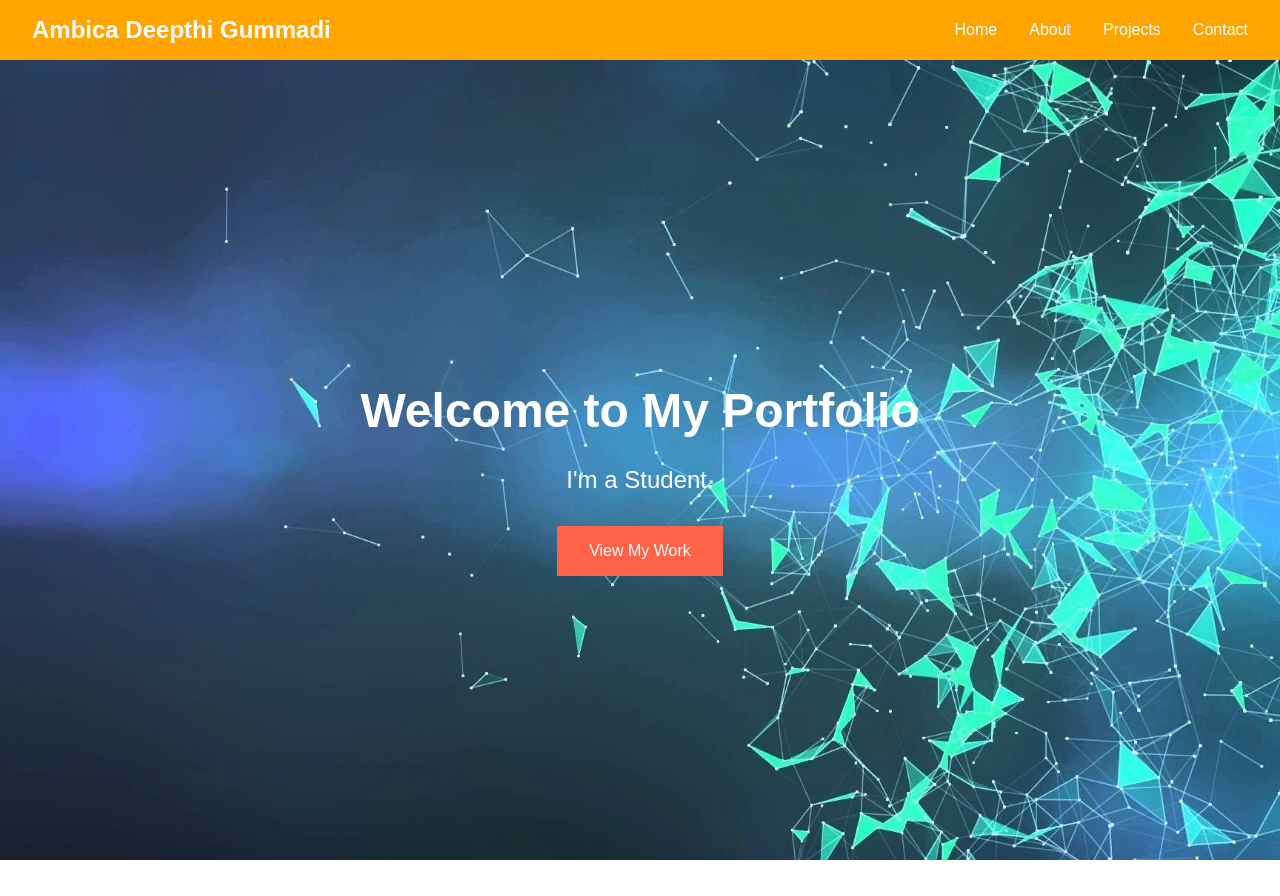
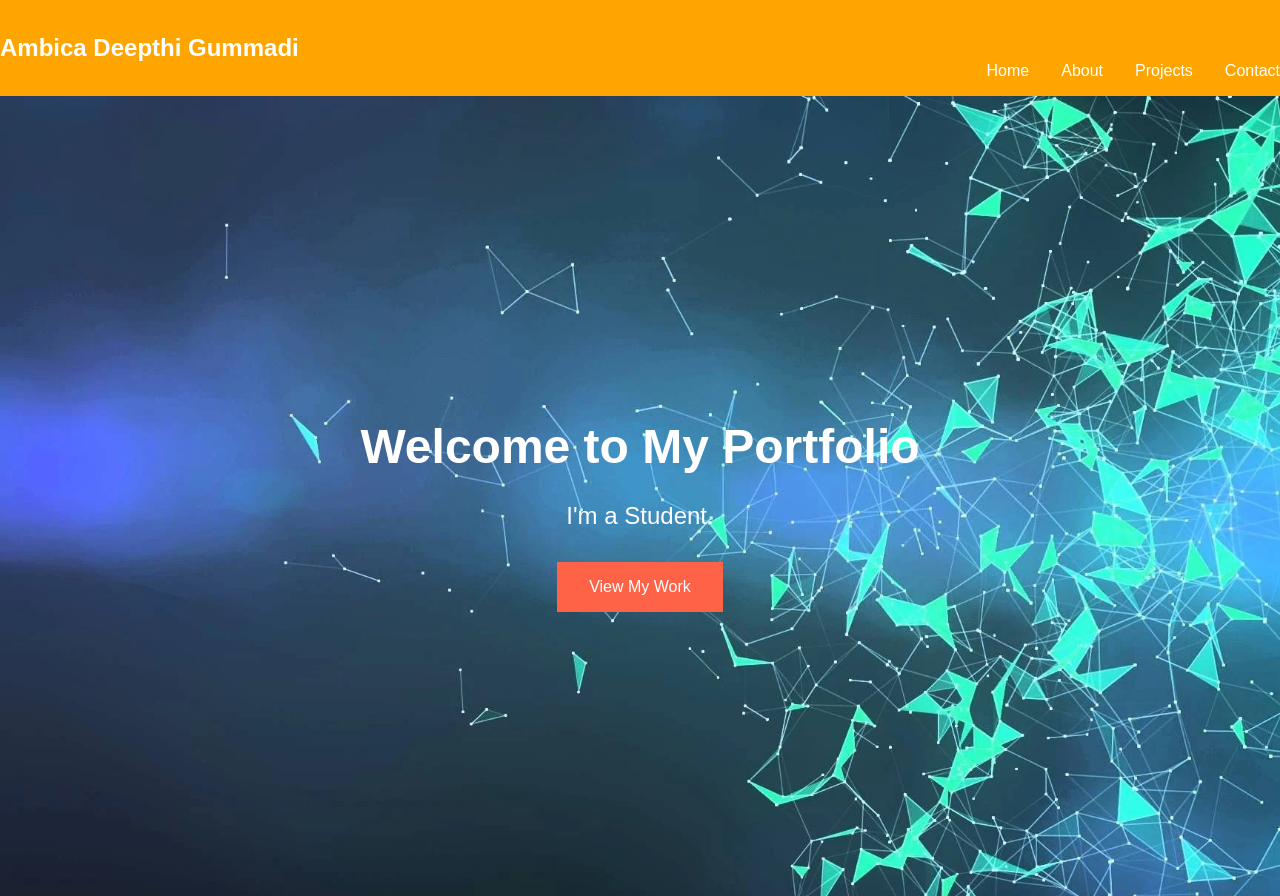
Before and after one commit to AmbicaDeepthiGummadi/Portfolio, a plain HTML site: page index.html in a window 1280 px wide. Shown: the top 896 px of the page. Drawn offline with Linux system fonts and the light colour scheme.

Commit message:
Update styles.css

```diff
--- a/styles.css
+++ b/styles.css
@@ -9,13 +9,12 @@ header {
     background-color: rgb(255,165,2);
     color: #fff;
     padding: 1rem 0;
-    position: sticky;
     top: 0;
     z-index: 1000;
 }
 
 nav {
-    display: flex;
+    display: inline;
     justify-content: space-between;
     align-items: center;
     padding: 0 2rem;
```
